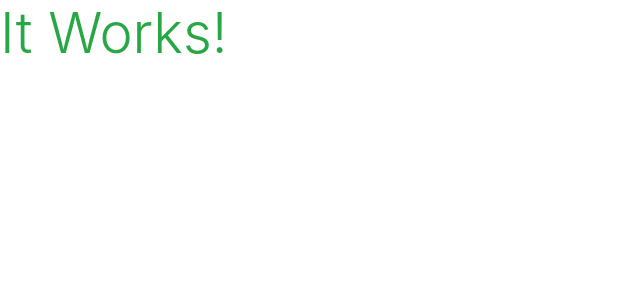
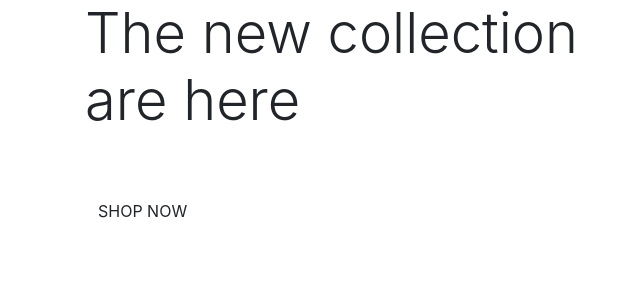
Before and after one commit to atchutchi/boutique_ado_v1, a Django app: page / in a window 1280 px wide. Shown: the top 300 px of the page, without its empty margins (0-640 px from the left). Run offline with Django 3.2, Linux system fonts and the light colour scheme.

Commit message:
Added home page content

```diff
--- a/home/templates/home/index.html
+++ b/home/templates/home/index.html
@@ -1,6 +1,31 @@
-{% extends "base.html"  %}
+{% extends "base.html" %}
 {% load static %}
 
+{% block page_header %}
+    <div class="container header-container">
+        <div class="row">
+            <div class="col"></div>
+        </div>
+    </div>
+{% endblock %}
+
 {% block content %}
-<h1 class="display-4 text-success">It Works!</h1>
+    <div class="container h-100">
+    <div class="row h-100">
+        <div class="col-7 col-md-6 my-auto">
+        <h1 class="display-4 logo-font text-black">
+            The new collection are here
+        </h1>
+        <div class="my-5">
+            <h4>
+            <a
+                href=""
+                class="shop-now-button btn btn lg rounded-0 text-uppercase py-3"
+                >Shop Now</a
+            >
+            </h4>
+        </div>
+        </div>
+    </div>
+    </div>
 {% endblock %}
```
